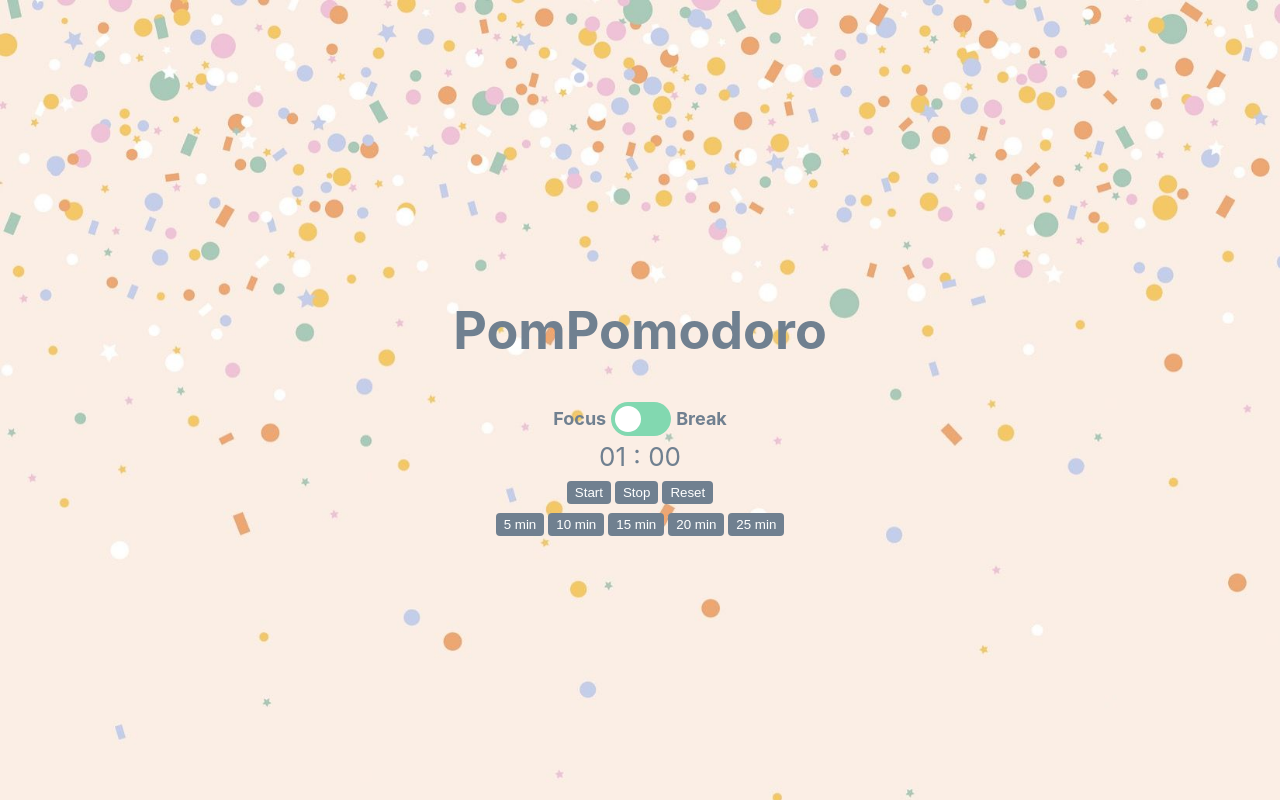
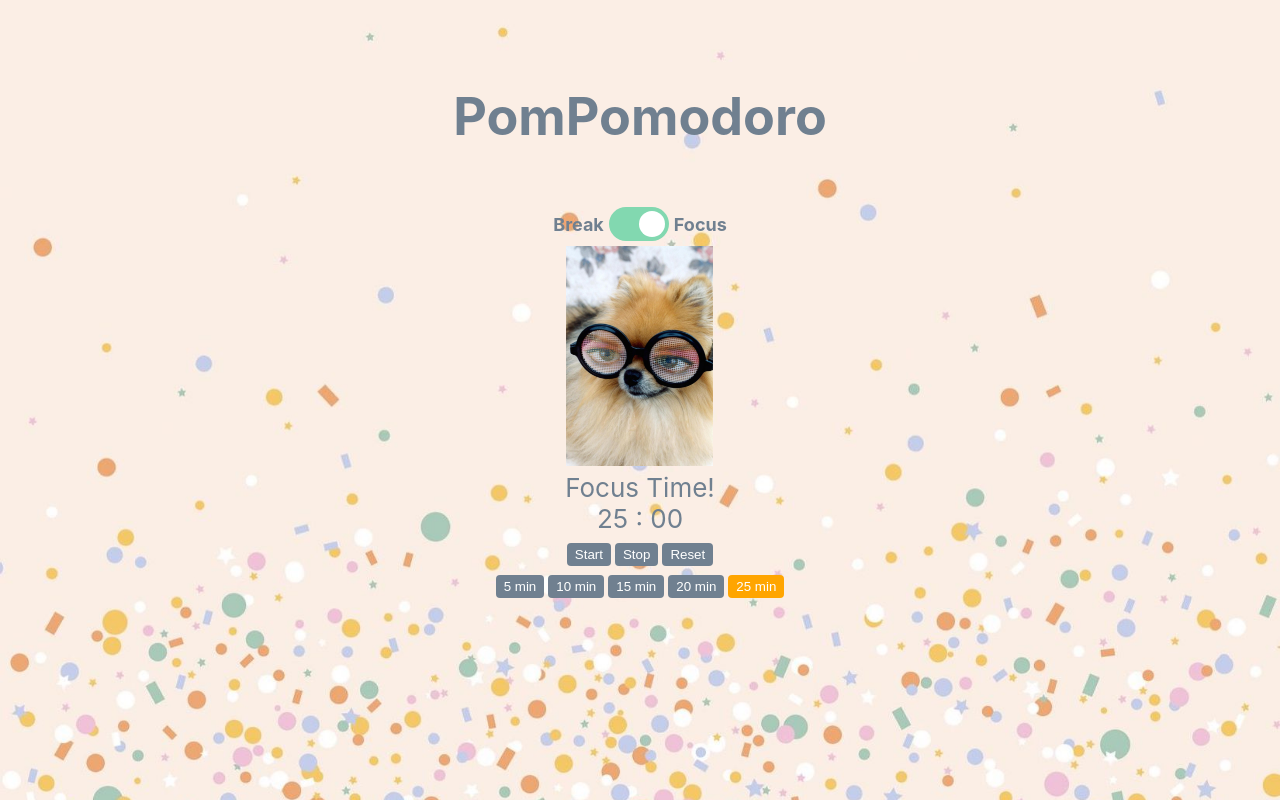
Before and after one commit to karisP/PomPomodoro, a React (Create React App) app: page / in a window 1280 px wide. Built offline with nearby package versions, Linux system fonts and the light colour scheme; no server answers.

Commit message:
style changes && separate logic for modes

```diff
--- a/src/App.css
+++ b/src/App.css
@@ -3,13 +3,20 @@
 }
 
 .App-header {
+  position: relative;
   background-image: url('./media/pompom_bkgrd.jpeg');
   background-size: cover;
   min-height: 100vh;
   display: flex;
   flex-direction: column;
   align-items: center;
-  justify-content: center;
   font-size: calc(10px + 2vmin);
   color: slategray;
+  justify-content: center;
 }
+
+.App-header h1 {
+  position: absolute;
+  top: 5%;
+  padding: 10px 20px;
+}
--- a/src/Timer/Timer.js
+++ b/src/Timer/Timer.js
@@ -1,13 +1,16 @@
 import React from 'react';
 import useInterval from '../hooks/useInterval';
 import Toggle from '../Toggle/Toggle';
-import './Timer.module.css';
+import styles from './Timer.module.css';
 import audio from '../media/cheeringperson.mp3';
+import studyPom from '../media/study_pom.jpeg';
 
 const Timer = (props) => {
-    const [mode, setMode] = React.useState(false);
-    const [initialMinutes, setInitialMinutes] = React.useState(1);
-    const [minute, setMinute] = React.useState(initialMinutes);
+    //when mode is false, break mode but when mode is true, focus mode
+    const [mode, setMode] = React.useState(true);
+    const [initialFocusMinutes, setInitialFocusMinutes] = React.useState(25);
+    const [initialBreakMinutes, setInitialBreakMinutes] = React.useState(5);
+    const [minute, setMinute] = React.useState(mode ? initialFocusMinutes : initialBreakMinutes);
     const [second, setSecond] = React.useState(60);
     const [minuteDelay, setMinuteDelay] = React.useState(null);
     const [secondDelay, setSecondDelay] = React.useState(null);
@@ -17,8 +20,8 @@ const Timer = (props) => {
     const timerFinished = (minute === 0 && second === 0);
 
     React.useEffect(() => {
-        setMinute(initialMinutes);
-    }, [initialMinutes]);
+        setMinute(mode ? initialFocusMinutes : initialBreakMinutes);
+    }, [initialFocusMinutes, initialBreakMinutes, mode]);
 
     const playSound = () => {
         let alarm = new Audio(audio);
@@ -65,7 +68,7 @@ const Timer = (props) => {
 
     const clearTimer = () => {
         stopTimer();
-        setMinute(initialMinutes);
+        setMinute(mode ? initialFocusMinutes : initialBreakMinutes);
         setSecond(60);
         setClickCount(0);
     };
@@ -76,16 +79,27 @@ const Timer = (props) => {
         else return `0${parseInt(num)}`;
     };
 
+    const selectedButton = (num) => {
+        if ((mode === false && initialBreakMinutes === num) || (mode === true && initialFocusMinutes === num)){
+            return true;
+        } else {
+            return false;
+        };
+    };
+
     return (
         <>
             <Toggle onToggle={() => setMode(!mode)} checked={mode}/>
-            {timerFinished ?
+            {mode === false ?
                 <div>
                     {props.pomImage !== null ? props.pomImage : null}
                     <div>Take A Break!</div>
                 </div>
                 :
-                null
+                <div>
+                    <img src={studyPom} alt="study pomeranian" width="147px" height="219.75px"/>
+                    <div>Focus Time!</div>
+                </div>
             }
             <div>{displayTime(minute)} : {displayTime(second)}</div>
             <div>
@@ -94,11 +108,26 @@ const Timer = (props) => {
                 <button onClick={clearTimer}>Reset</button>
             </div>
             <div>
-                <button onClick={() => setInitialMinutes(5)}>5 min</button>
-                <button onClick={() => setInitialMinutes(10)}>10 min</button>
-                <button onClick={() => setInitialMinutes(15)}>15 min</button>
-                <button onClick={() => setInitialMinutes(20)}>20 min</button>
-                <button onClick={() => setInitialMinutes(25)}>25 min</button>
+                <button
+                    className={selectedButton(5) ? styles.selected : null}
+                    onClick={mode ? () => setInitialFocusMinutes(5) : () => setInitialBreakMinutes(5)}>5 min
+                </button>
+                <button
+                    className={selectedButton(10) ? styles.selected : null}
+                    onClick={mode ? () => setInitialFocusMinutes(10) : () => setInitialBreakMinutes(10)}>10 min
+                </button>
+                <button
+                    className={selectedButton(15) ? styles.selected : null}
+                    onClick={mode ? () => setInitialFocusMinutes(15) : () => setInitialBreakMinutes(15)}>15 min
+                </button>
+                <button
+                    className={selectedButton(20) ? styles.selected : null}
+                    onClick={mode ? () => setInitialFocusMinutes(20) : () => setInitialBreakMinutes(20)}>20 min
+                </button>
+                <button
+                    className={selectedButton(25) ? styles.selected : null}
+                    onClick={mode ? () => setInitialFocusMinutes(25) : () => setInitialBreakMinutes(25)}>25 min
+                </button>
             </div>
         </>
     );
--- a/src/Timer/Timer.module.css
+++ b/src/Timer/Timer.module.css
@@ -9,3 +9,15 @@ button {
     color: white;
     padding: 4px 8px;
 }
+
+button:hover, .selected {
+    background-color: orange;
+}
+
+button:active {
+    background-color: rgb(244, 189, 88);
+}
+
+button:focus {
+    outline: black;
+}
--- a/src/Toggle/Toggle.js
+++ b/src/Toggle/Toggle.js
@@ -11,12 +11,12 @@ const Toggle = (props) => {
 
     return (
         <div className={styles.toggle}>
-            Focus
+            Break
             <label className={styles.switch}>
                 <input type="checkbox" onChange={(e) => onChangeToggle(e)} checked={props.checked} />
                 <span className={`${styles.slider} ${styles.round}`}></span>
             </label>
-            Break
+            Focus
         </div>
     )
 }
--- a/src/Toggle/Toggle.module.css
+++ b/src/Toggle/Toggle.module.css
@@ -27,7 +27,7 @@
     left: 0;
     right: 0;
     bottom: 0;
-    background-color: #82d8b0;
+    background-color: #ccc;
     -webkit-transition: .4s;
     transition: .4s;
 }
@@ -45,7 +45,7 @@
 }
 
 input:checked + .slider {
-    background-color: #ccc;
+    background-color: #82d8b0;
 }
 
 /* input:focus + .slider {
```
Also changed, not shown: src/media/pompom_bkgrd.jpeg, src/media/study_pom.jpeg (added).
